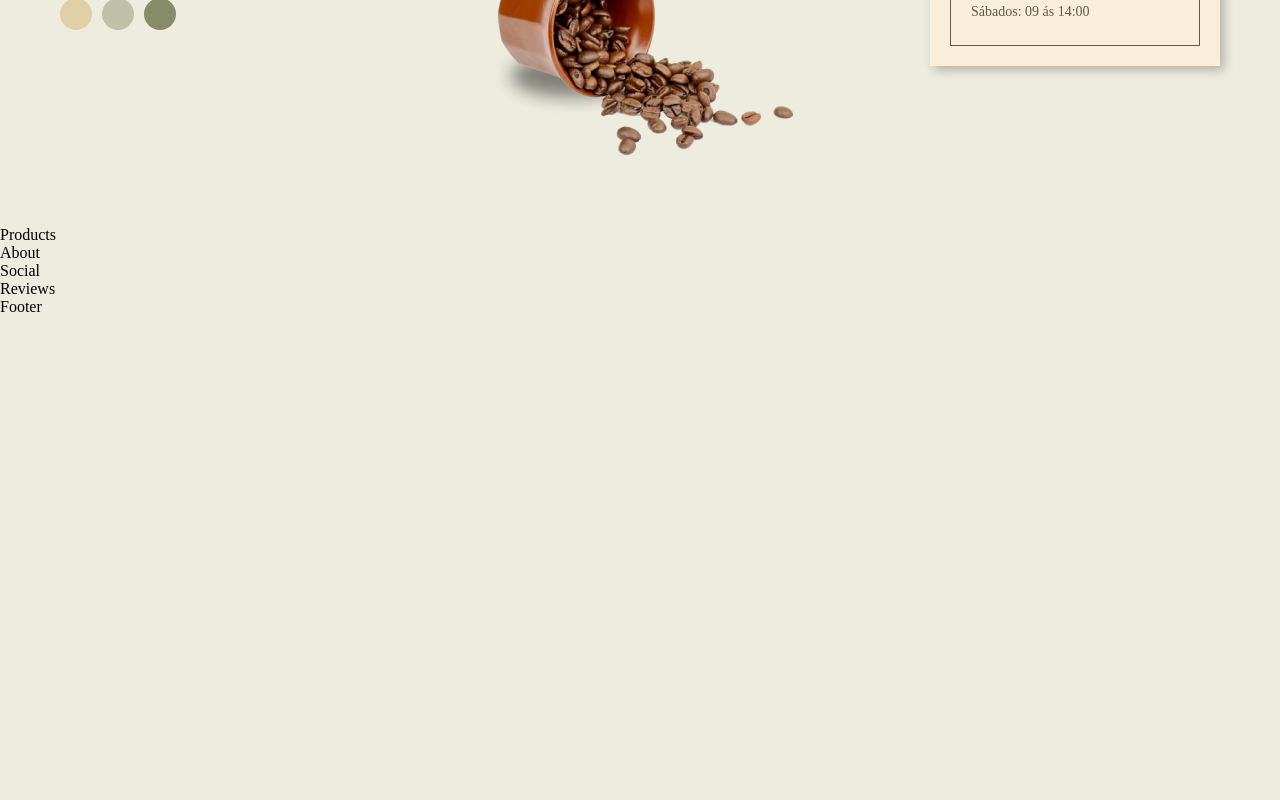
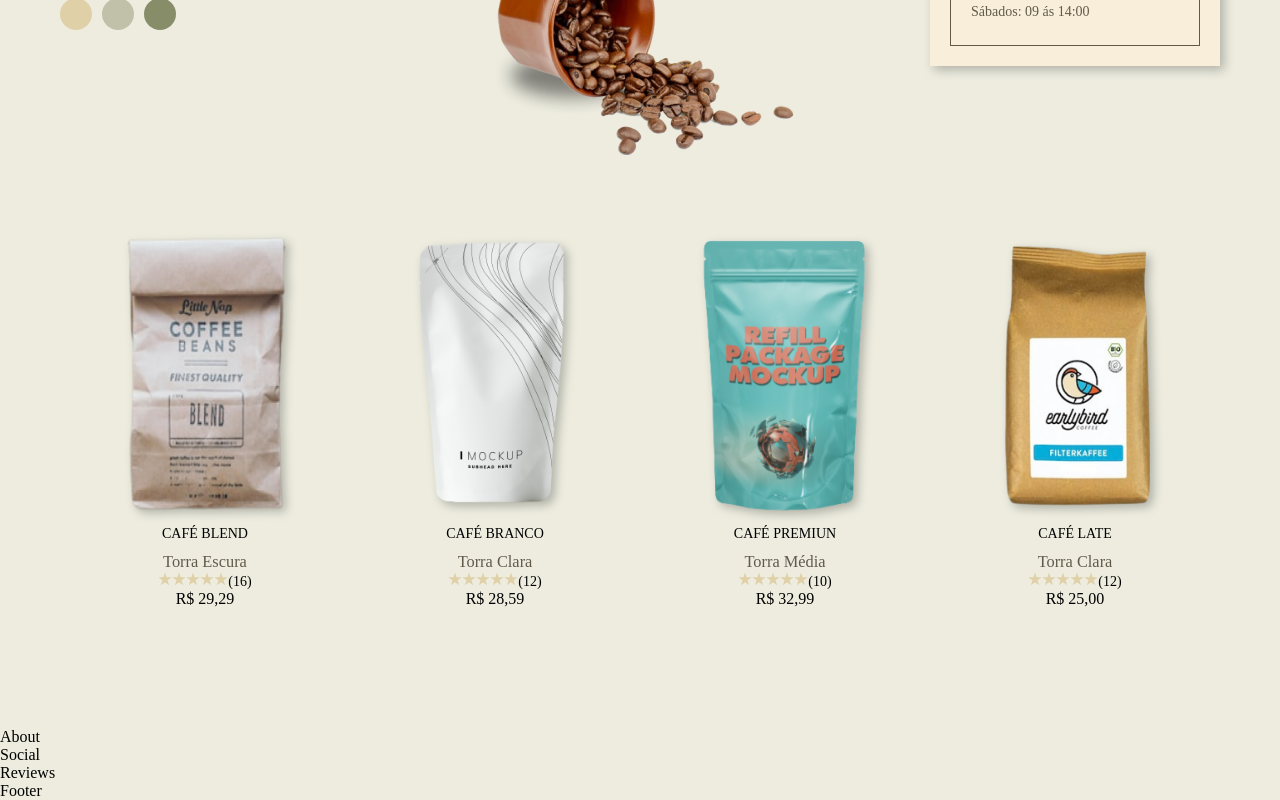
Before and after one commit to WerbethAraujo/lp-coffee-shop, a Next.js app: page / in a window 1280 px wide. Shown: the part 743-1543 px from the top of the page. Before the commit the page ends 1059 px from the top, so only its background shows below. Built offline with nearby package versions, Linux system fonts and the light colour scheme; a web font is replaced by a local one.

Commit message:
feat: styles section products

```diff
--- /dev/null
+++ b/src/UI/Stars/index.jsx
@@ -0,0 +1,18 @@
+import React from 'react';
+import Image from 'next/image';
+import styles from './Stars.module.scss';
+
+const Stars = ({ stars, reviews }) => {
+  const renderStars = Array.from({ length: stars }, (_, idx) => (
+    <Image src='/star.svg' alt='Estrela de avaliação' width={14} height={14} />
+  ));
+
+  return (
+    <div className={styles.stars}>
+      {renderStars}
+      {reviews && <span>{reviews}</span>}
+    </div>
+  );
+};
+
+export default Stars;
--- /dev/null
+++ b/src/components/Products/Product.jsx
@@ -0,0 +1,23 @@
+import React from 'react';
+import styles from './Product.module.scss';
+import Image from 'next/image';
+import Stars from '@/UI/Stars';
+
+const Product = ({ product, title, roast, stars, reviews, price }) => {
+  return (
+    <div className={styles.product}>
+      <Image
+        src={`/product${product}.png`}
+        alt={`imagem do produto ${product}`}
+        width={200}
+        height={300}
+      />
+      <h2>{title}</h2>
+      <h3>{roast}</h3>
+      <Stars stars='5' reviews={`(${reviews})`} />
+      <h4>{`R$ ${price}`}</h4>
+    </div>
+  );
+};
+
+export default Product;
--- /dev/null
+++ b/src/components/Products/Product.module.scss
@@ -0,0 +1,29 @@
+@import '@/styles/variables.scss';
+
+.product {
+  font-size: 1.4rem;
+  width: 24rem;
+  display: flex;
+  flex-direction: column;
+  align-items: center;
+  margin: 0 auto;
+
+  & > img {
+    filter: drop-shadow(0.4rem 0.4rem 0.5rem rgba($black, 0.25));
+    -webkit-filter: drop-shadow(0.4rem 0.4rem 0.5rem rgba($black, 0.25));
+  }
+
+  h2 {
+    text-transform: uppercase;
+    font-size: inherit;
+    margin-bottom: 1rem;
+  }
+
+  h3 {
+    color: $darkSecondary;
+  }
+
+  h4 {
+    font-size: 1.6rem;
+  }
+}
--- a/src/components/Products/Products.module.scss
+++ b/src/components/Products/Products.module.scss
@@ -0,0 +1,8 @@
+@import '@/styles/variables.scss';
+@import '@/styles/mixins.scss';
+
+.products {
+  @include max-width;
+  display: grid;
+  grid-template-columns: repeat(4, 1fr);
+}
--- a/src/components/Products/index.jsx
+++ b/src/components/Products/index.jsx
@@ -1,8 +1,45 @@
 import React from 'react';
 import styles from './Products.module.scss';
 
+import Product from './Product';
+
 const Products = () => {
-  return <section className={styles.details}>Products</section>;
+  return (
+    <section className={styles.products}>
+      <Product
+        product='1'
+        title='Café Blend'
+        roast='Torra Escura'
+        stars='5'
+        reviews='16'
+        price='29,29'
+      />
+      <Product
+        product='2'
+        title='Café Branco'
+        roast='Torra Clara'
+        stars='5'
+        reviews='12'
+        price='28,59'
+      />
+      <Product
+        product='3'
+        title='Café Premiun'
+        roast='Torra Média'
+        stars='5'
+        reviews='10'
+        price='32,99'
+      />
+      <Product
+        product='4'
+        title='Café Late'
+        roast='Torra Clara'
+        stars='5'
+        reviews='12'
+        price='25,00'
+      />
+    </section>
+  );
 };
 
 export default Products;
```
Also changed, not shown: src/UI/Stars/Stars.module.scss (added).
